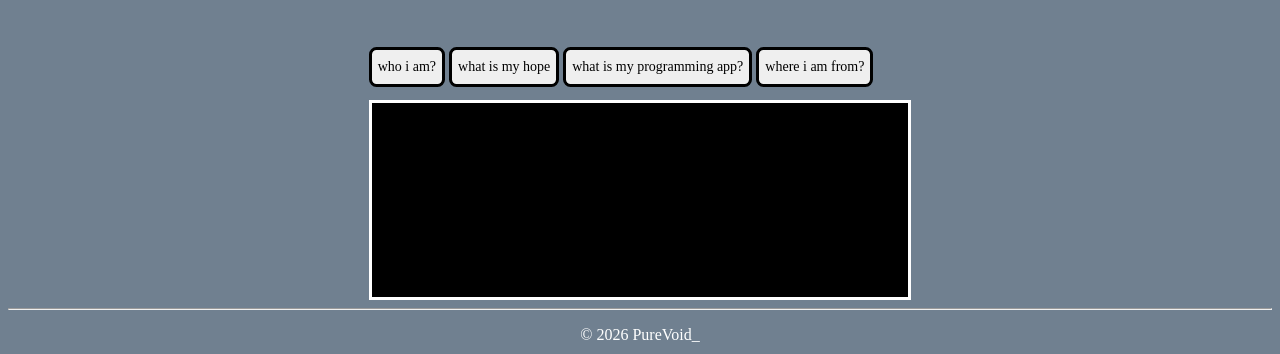
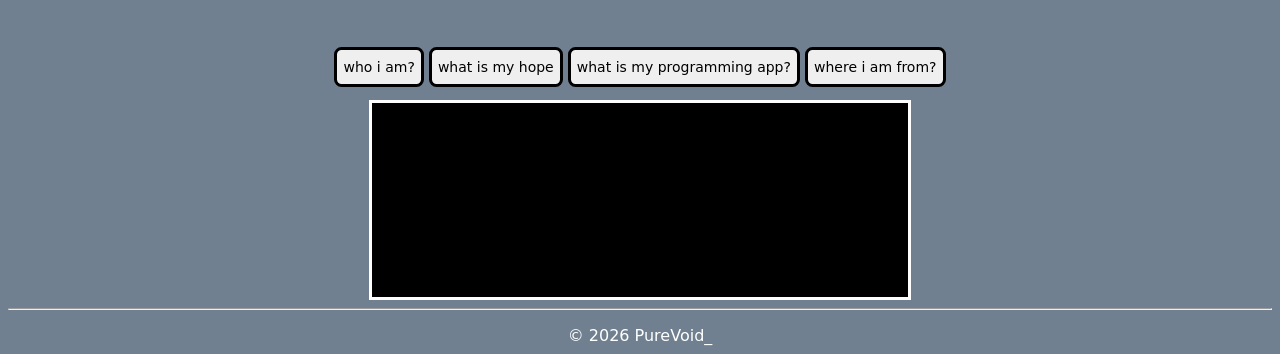
Before and after one commit to malekag906451-wq/PV_-links, a plain HTML site: page index.html in a window 1280 px wide. Shown: the part 361-715 px from the top of the page. Drawn offline with Linux system fonts and the light colour scheme.

Commit message:
Update CSS styles and font properties

```diff
--- a/style.css
+++ b/style.css
@@ -1,7 +1,12 @@
 * {
     box-sizing: border-box;
-    font-family: Kristen ITC;
+    font-family: "Shantell Sans", cursive;
+    font-optical-sizing: auto;
+    font-weight: <weight>;
+    font-style: normal;
+    font-variation-settings: "BNCE" 0, "INFM" 0, "SPAC" 0;
 }
+
 body {
     background-color: slategrey;
 }
```
